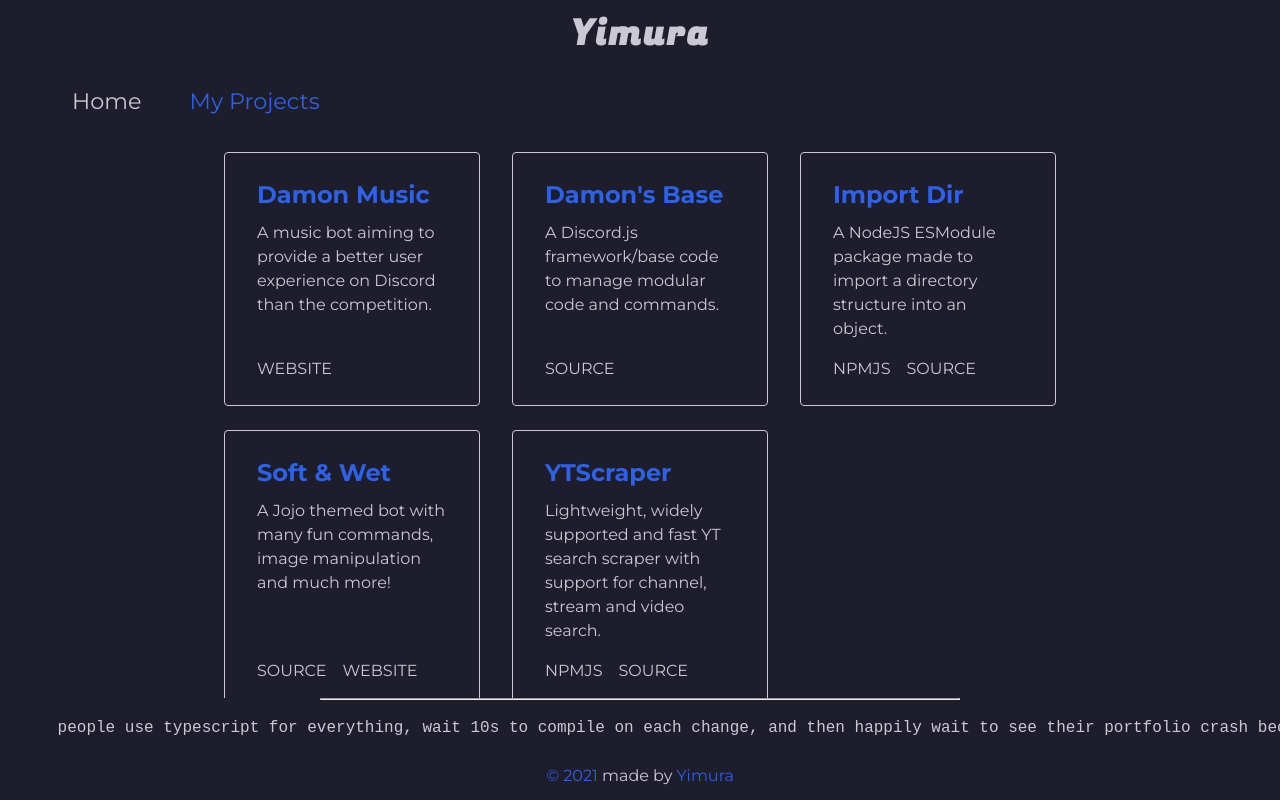
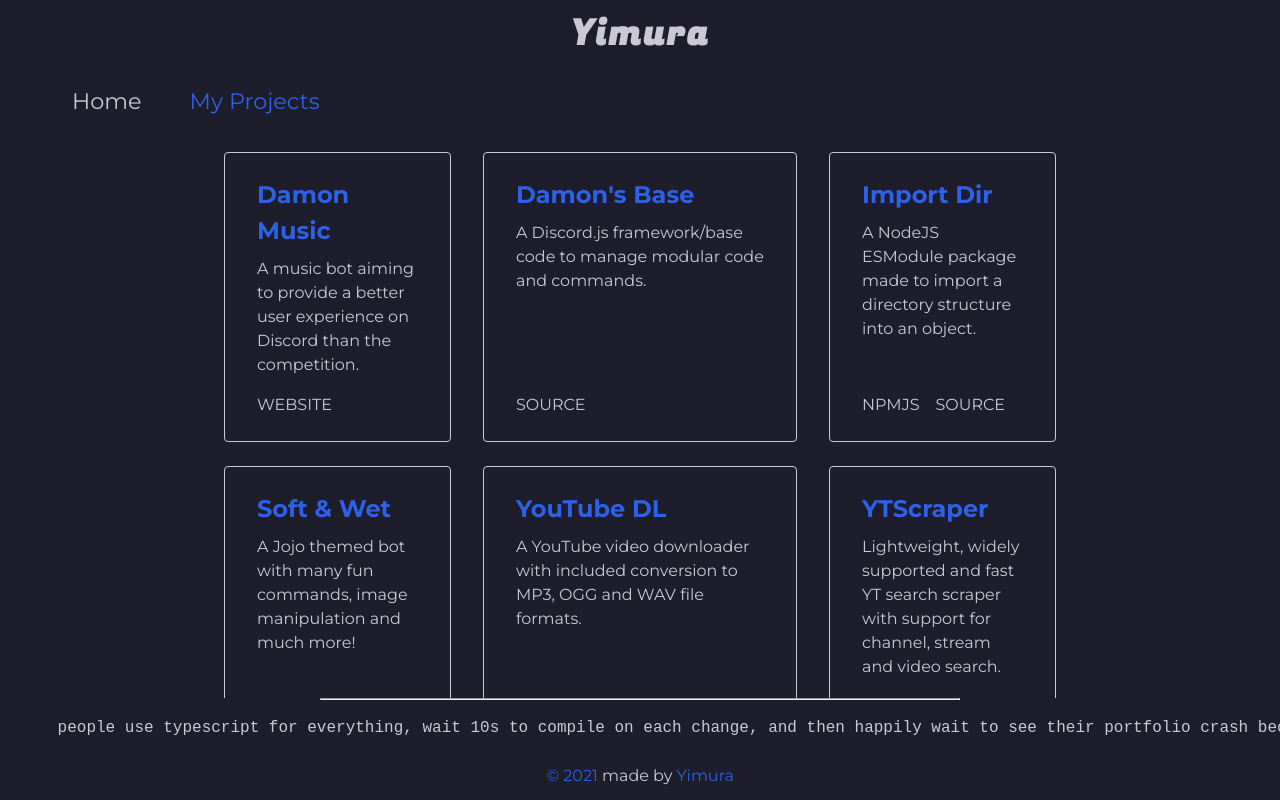
Before and after one commit to Yimura/Portfolio, a Vue app: page /projects in a window 1280 px wide. Shown: the top 800 px of the page. Built offline with nearby package versions, Linux system fonts and the light colour scheme.

Commit message:
feat(MyProjects): Added YTDL

```diff
--- a/src/views/MyProjects.vue
+++ b/src/views/MyProjects.vue
@@ -81,6 +81,25 @@ export default {
           ],
         },
         {
+          title: "YouTube DL",
+          short:
+            "A YouTube video downloader with included conversion to MP3, OGG and WAV file formats.",
+          links: [
+            {
+              text: "DOCKER",
+              url: "https://hub.docker.com/yimura/ytdl",
+            },
+            {
+              text: "SOURCE",
+              url: "https://github.com/Yimura/node-ytdl-gui",
+            },
+            {
+              text: "WEBSITE",
+              url: "https://ytdl.pieceof.art",
+            },
+          ],
+        },
+        {
           title: "YTScraper",
           short:
             "Lightweight, widely supported and fast YT search scraper with support for channel, stream and video search.",
```
